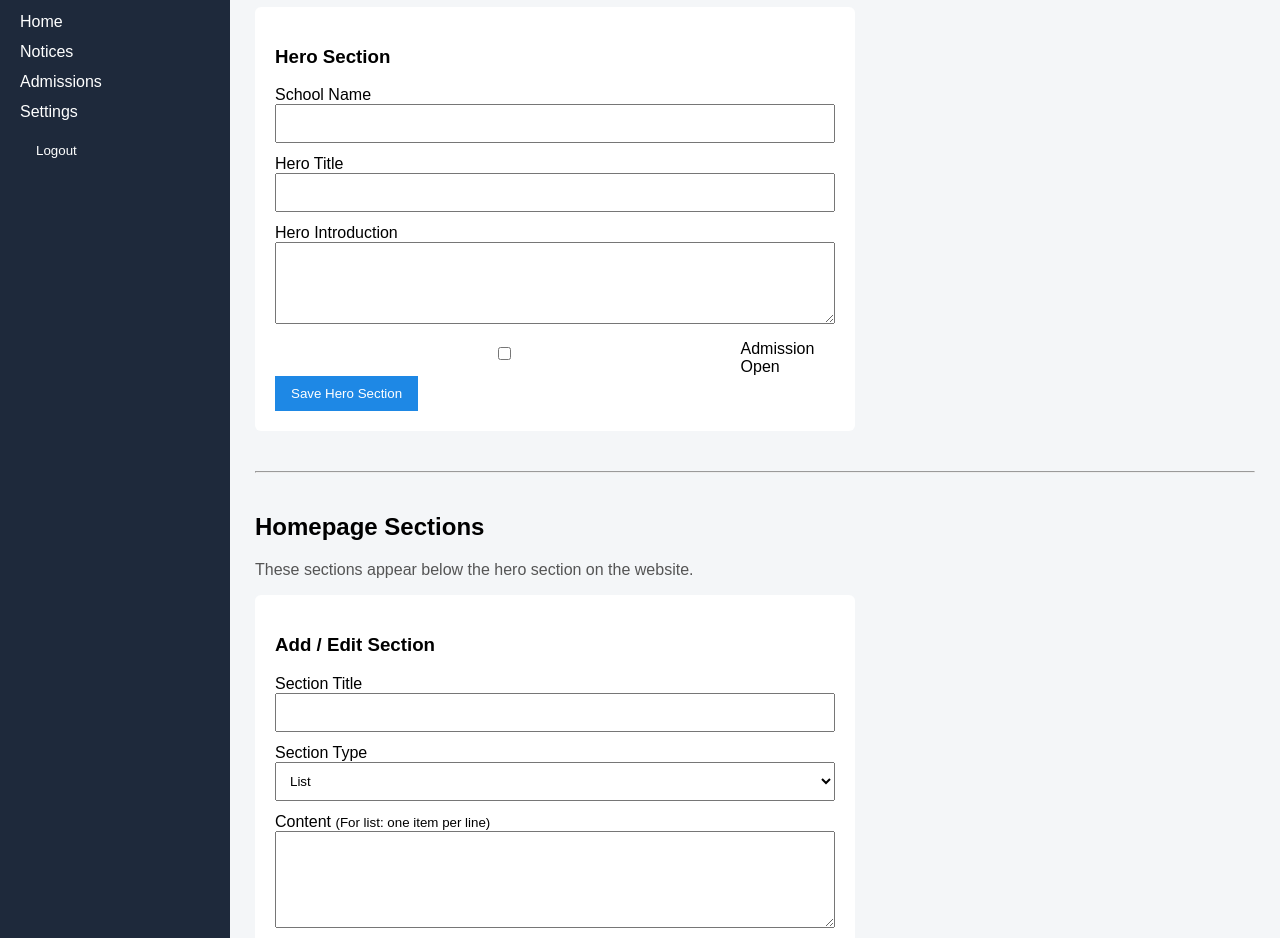
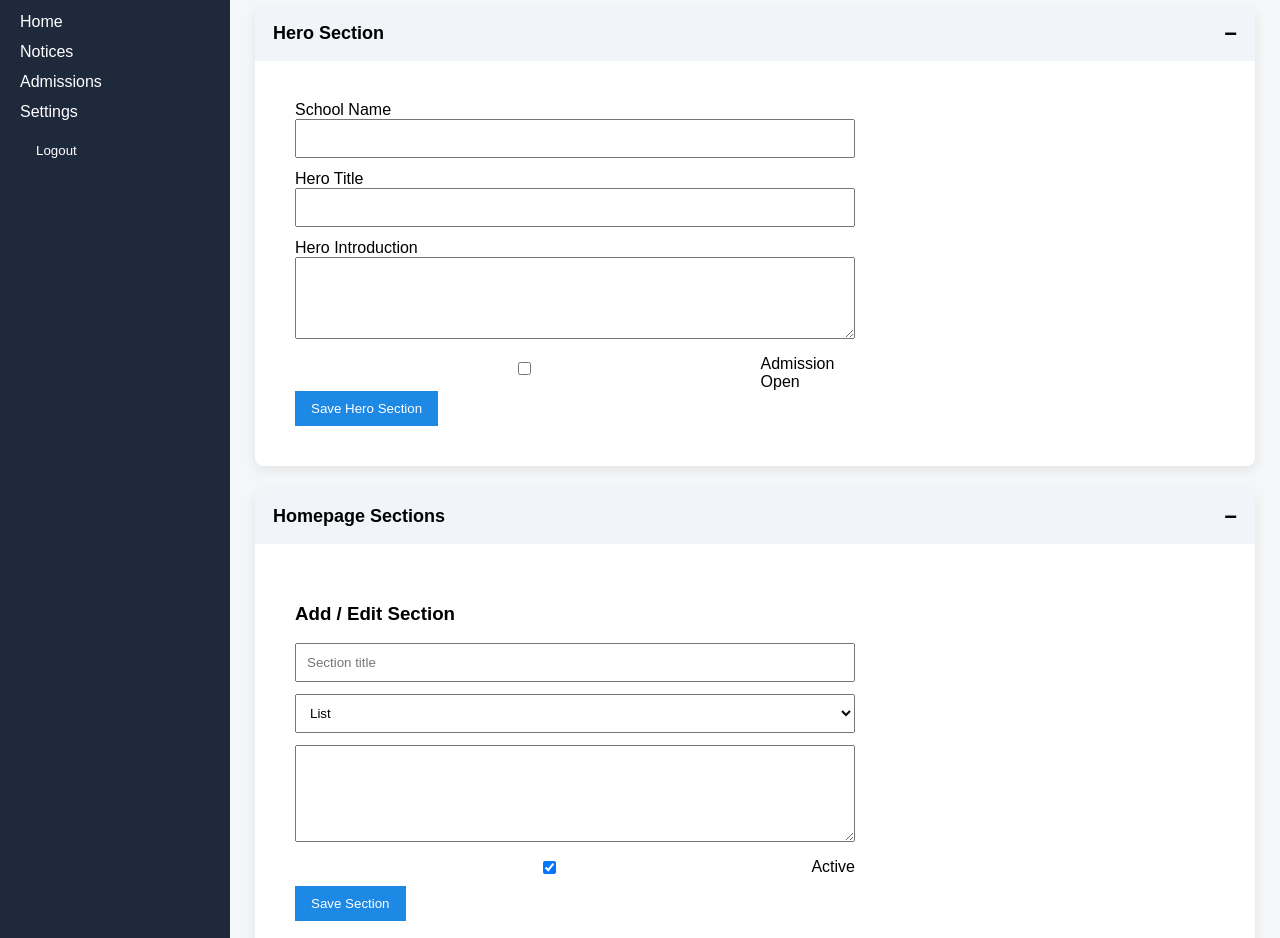
Before and after one commit to User501502/gyanodaya, a website with bundled scripts: page Frontend/admin/home.html in a window 1280 px wide. Shown: the part 98-1036 px from the top of the page. Built offline with nearby package versions, Linux system fonts and the light colour scheme; no server answers.

Commit message:
update admin homr pag

```diff
--- a/Frontend/admin/admin.css
+++ b/Frontend/admin/admin.css
@@ -225,3 +225,42 @@ th, td {
   opacity: 0.5;
   border-left-color: #999;
 }
+
+/* ===============================
+   CMS COLLAPSIBLE BLOCKS
+=============================== */
+
+.cms-block {
+  background: #ffffff;
+  border-radius: 8px;
+  margin-bottom: 24px;
+  box-shadow: 0 4px 12px rgba(0,0,0,0.08);
+}
+
+.cms-block-header {
+  display: flex;
+  justify-content: space-between;
+  align-items: center;
+  padding: 14px 18px;
+  cursor: pointer;
+  background: #f1f5f9;
+  border-radius: 8px 8px 0 0;
+}
+
+.cms-block-header h2 {
+  margin: 0;
+  font-size: 18px;
+}
+
+.cms-block-header span {
+  font-size: 22px;
+  font-weight: bold;
+}
+
+.cms-block-body {
+  padding: 20px;
+}
+
+.cms-block-body.hidden {
+  display: none;
+}
--- a/Frontend/admin/home.html
+++ b/Frontend/admin/home.html
@@ -27,11 +27,18 @@
   <!-- ================= MAIN ================= -->
   <main class="content">
 
-    <!-- ===== HERO / HEADER CONTROL ===== -->
-    <h1>Home Page Settings</h1>
+  <h1>Home Page Manager</h1>
 
+  <!-- ================= HERO BLOCK ================= -->
+  <div class="cms-block">
+
+    <div class="cms-block-header" onclick="toggleBlock('heroBlock')">
+      <h2>Hero Section</h2>
+      <span id="heroBlockIcon">−</span>
+    </div>
+
+    <div class="cms-block-body" id="heroBlock">
       <form id="homeForm">
-      <h3>Hero Section</h3>
 
         <label>
           School Name
@@ -55,48 +62,45 @@
 
         <button type="submit">Save Hero Section</button>
       </form>
+    </div>
+  </div>
 
-    <hr style="margin:40px 0;" />
+  <!-- ================= SECTIONS BLOCK ================= -->
+  <div class="cms-block">
 
-    <!-- ===== HOMEPAGE SECTIONS (REUSED CMS) ===== -->
+    <div class="cms-block-header" onclick="toggleBlock('sectionsBlock')">
       <h2>Homepage Sections</h2>
-    <p style="color:#555">
-      These sections appear below the hero section on the website.
-    </p>
+      <span id="sectionsBlockIcon">−</span>
+    </div>
 
-    <!-- SAME FORM AS sections.html -->
+    <div class="cms-block-body" id="sectionsBlock">
+
+      <!-- SAME SECTIONS FORM -->
       <form id="sectionForm">
         <h3>Add / Edit Section</h3>
 
-      <label>
-        Section Title
-        <input type="text" id="title" required />
-      </label>
+        <input type="text" id="title" placeholder="Section title" required />
 
-      <label>
-        Section Type
         <select id="type">
           <option value="list">List</option>
           <option value="text">Text</option>
         </select>
-      </label>
 
-      <label>
-        Content
-        <small>(For list: one item per line)</small>
         <textarea id="content" rows="5" required></textarea>
-      </label>
 
-      <label style="display:flex;align-items:center;gap:8px;">
+        <label style="display:flex;gap:8px;">
           <input type="checkbox" id="isActive" checked />
-        Active (show on website)
+          Active
         </label>
 
         <button type="submit">Save Section</button>
       </form>
 
-    <!-- SECTIONS LIST -->
+      <!-- SAME LIST -->
       <div id="sectionsList" class="sections-grid"></div>
+
+    </div>
+  </div>
 
 </main>
 </div>
--- a/Frontend/admin/home.js
+++ b/Frontend/admin/home.js
@@ -41,3 +41,15 @@ form.onsubmit = async (e) => {
 
 /* INIT */
 loadHome();
+
+/* =========================
+   COLLAPSIBLE BLOCKS
+========================= */
+
+window.toggleBlock = function (id) {
+  const block = document.getElementById(id);
+  const icon = document.getElementById(id + "Icon");
+
+  block.classList.toggle("hidden");
+  icon.textContent = block.classList.contains("hidden") ? "+" : "−";
+};
```
Lines whose indentation alone changed are shown as unchanged.
